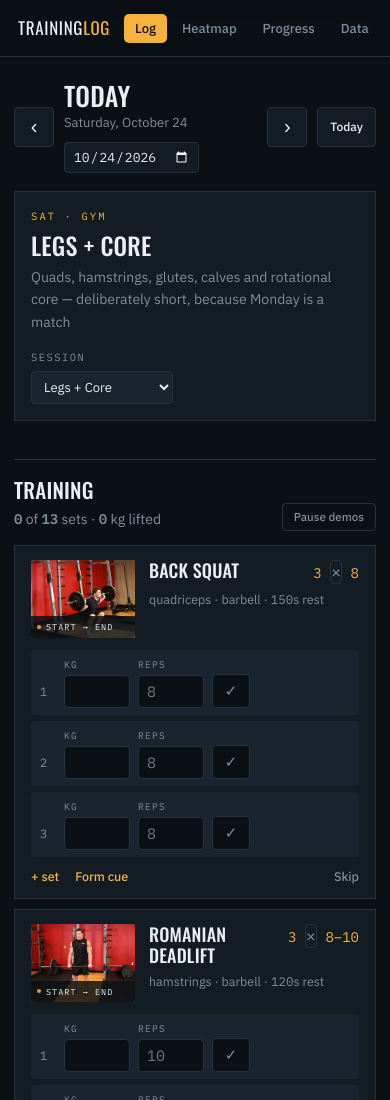
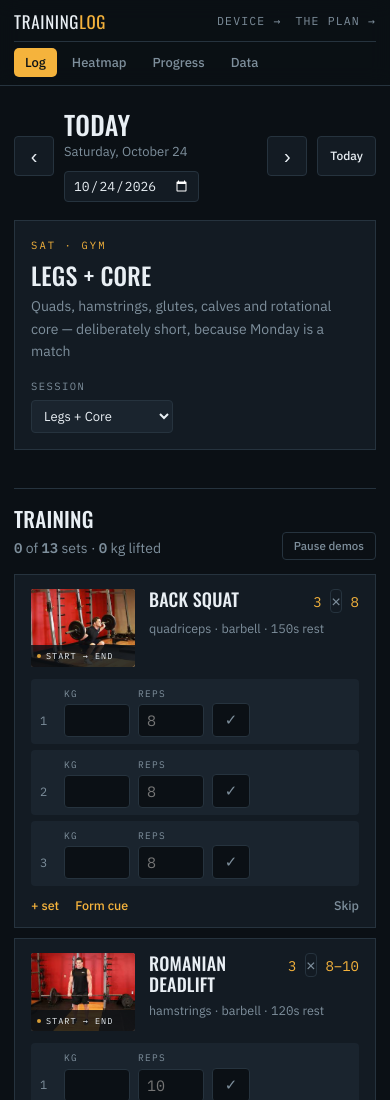
Before and after one commit to XuanDinhNguyenhck/simprove, a plain HTML site: page index.html in a window 390 px wide. Shown: the top 1100 px of the page. Drawn offline with nearby package versions, Linux system fonts and the light colour scheme.

Commit message:
Show Device and Plan links in mobile header

```diff
--- a/assets/css/app.css
+++ b/assets/css/app.css
@@ -25,6 +25,7 @@ h1,h2,h3,h4{font-family:var(--disp);font-weight:500;letter-spacing:.01em;margin:
   justify-content:space-between;gap:14px;height:56px}
 .brand{font-family:var(--disp);font-size:17px;letter-spacing:.04em;text-decoration:none;color:var(--chalk)}
 .brand em{font-style:normal;color:var(--amber)}
+.bar-links{display:flex;align-items:center;gap:14px}
 .plan-link{font-family:var(--mono);font-size:11.5px;letter-spacing:.1em;text-transform:uppercase;
   color:var(--mute);text-decoration:none;white-space:nowrap}
 .plan-link:hover{color:var(--amber)}
@@ -203,11 +204,12 @@ text.ax-em{fill:var(--chalk);font:500 11px var(--mono)}
 
 @media (max-width:560px){
   .wrap{padding:0 14px 60px}
+  .bar-in{height:auto;flex-wrap:wrap;padding:8px 14px;gap:6px 12px}
+  .tabs{order:3;width:100%;border-top:1px solid var(--line);padding-top:6px}
   .date-mid h2{font-size:26px}
   .hero-num{font-size:46px}
   .fld input{width:66px}
   .meter-sub>span:last-child{display:none}
-  .plan-link{display:none}
 }
 @media (prefers-reduced-motion:reduce){*{transition:none!important}}
 
--- a/index.html
+++ b/index.html
@@ -19,8 +19,10 @@
     <button data-view="progress">Progress</button>
     <button data-view="data">Data</button>
   </nav>
-  <a class="plan-link" href="device/index.html">Device &rarr;</a>
-  <a class="plan-link" href="training-nutrition-plan.html">The plan &rarr;</a>
+  <div class="bar-links">
+    <a class="plan-link" href="device/index.html">Device &rarr;</a>
+    <a class="plan-link" href="training-nutrition-plan.html">The plan &rarr;</a>
+  </div>
 </div></header>
 
 <main class="wrap">
```
